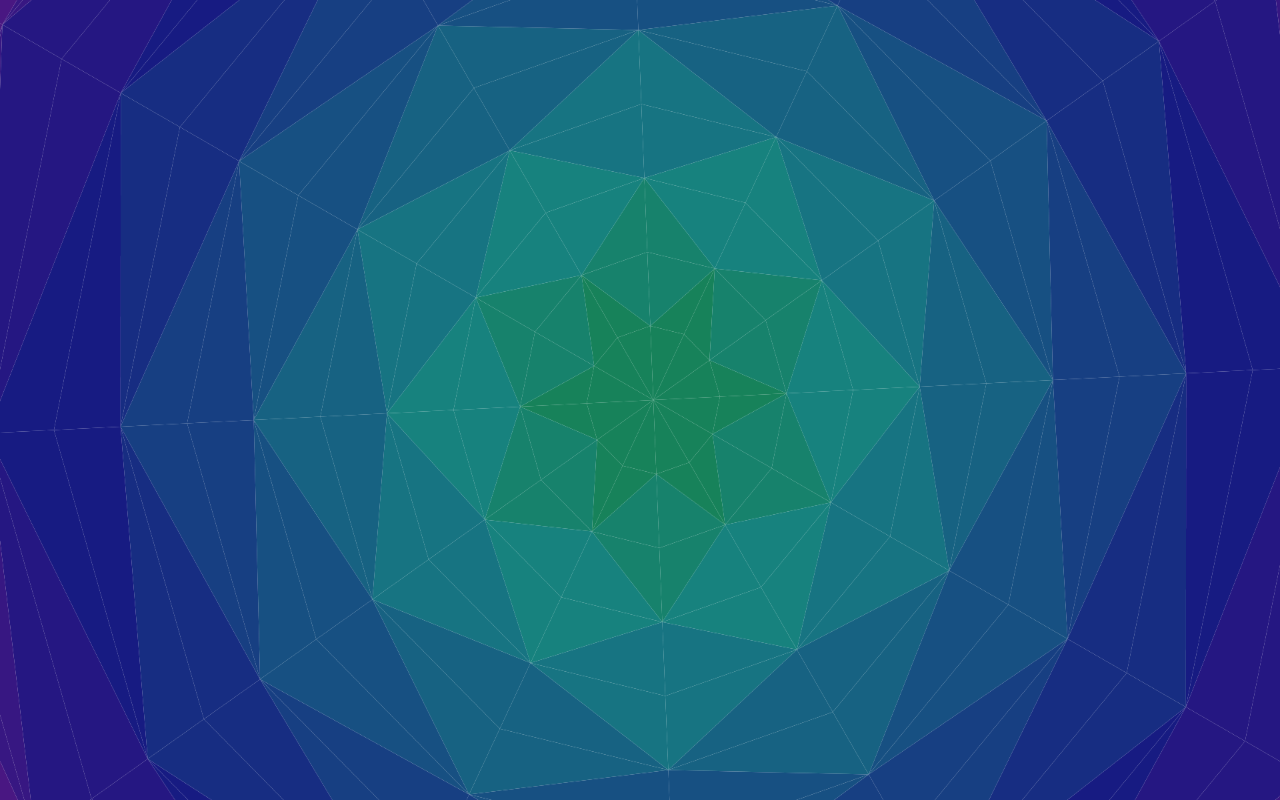
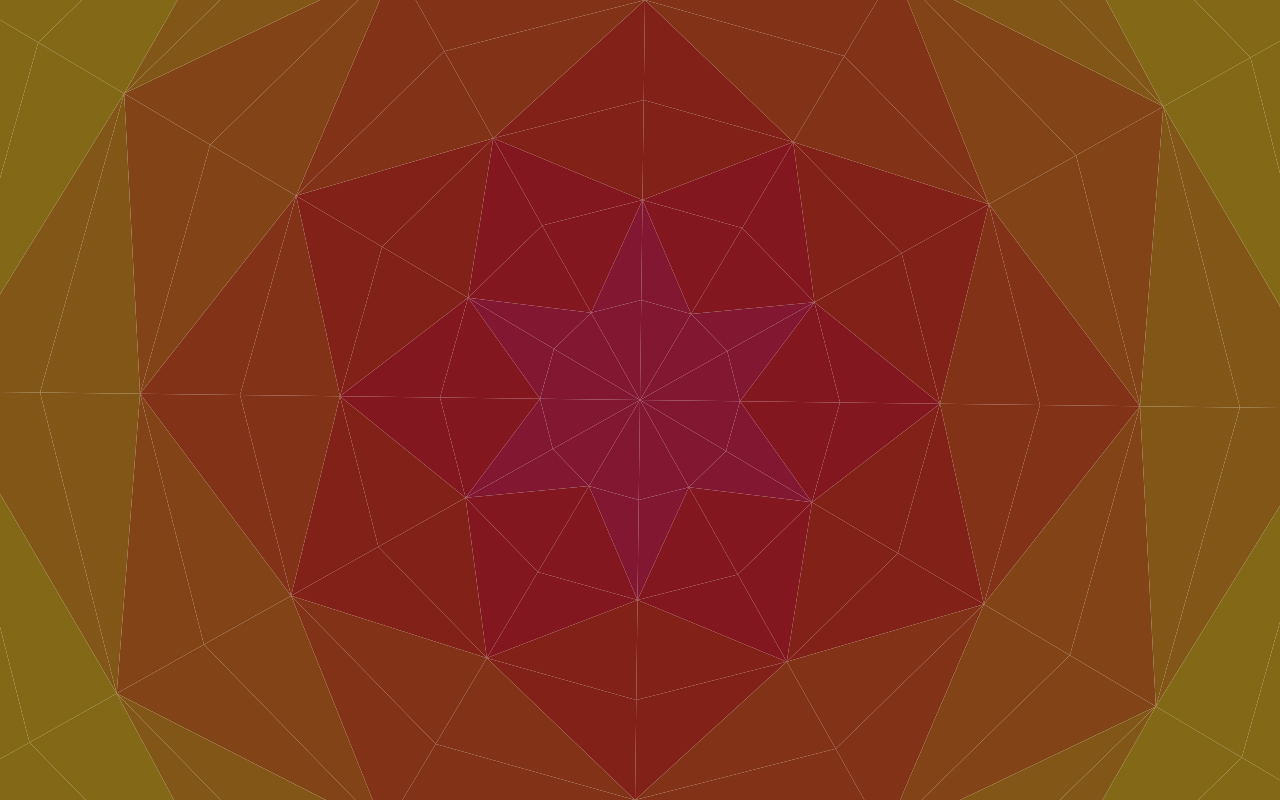
Before and after one commit to chrisguest75/svg_examples, a website built with Parcel: page 03_tesselate/index.html in a window 1280 px wide. Built offline with nearby package versions, Linux system fonts and the light colour scheme.

Commit message:
feat(tesselation): :sparkles: Now handling resize

```diff
--- a/03_tesselate/index.html
+++ b/03_tesselate/index.html
@@ -47,7 +47,7 @@
 
   <div class="absolute z-5 h-[100vh] w-[100vw] content-center">
 
-    <canvas class="h-[100vh] w-[100vw]" width="1920" height="1080" id="background">
+    <canvas class="h-[100vh] w-[100vw]" id="background">
 
     </canvas>
 
--- /dev/null
+++ b/03_tesselate/src/background1.ts
@@ -0,0 +1,40 @@
+import * as d3 from 'd3';
+import { Dimensions } from "./types";
+
+/**
+ *
+ */
+export function background1(dimensions: Dimensions, sides: number = 6) {
+  const canvas = d3.select('#background');
+  const ctx = canvas.node().getContext('2d');
+
+  const { width, height } = dimensions;
+  const centreX = 0; // Centre of the canvas
+  const centreY = 0; // Centre of the canvas
+  const radius = 100;   // Radius of the hexagon
+
+
+
+  for (let row = 0; row < Math.floor(height / radius) + 1; row++) {
+    for (let column = 0; column < Math.floor(width / (radius /2)) + 1; column++) {
+      const offset = row % 2 === 0 ? -radius: radius * -1.25;
+      ctx.beginPath();
+      for (let i = 0; i < sides; i++) {
+        const angle = ((Math.PI * 2) / sides) * i; // 60-degree intervals
+        const x = offset + (column * radius * 1.5) + ((centreX + radius) * Math.cos(angle));
+        const y = (row * radius * 1) + ((centreY + radius) * Math.sin(angle));
+        if (i === 0) {
+          ctx.moveTo(x, y);
+        } else {
+          ctx.lineTo(x, y);
+        }
+      }
+      ctx.closePath();
+
+      ctx.fillStyle = 'hsl('+ row * 10 +',70%,30%)';
+      //`hsl('${row* 3}', '70%', '30%')`;
+      ctx.fill();
+
+    }
+  }
+}
--- /dev/null
+++ b/03_tesselate/src/background2.ts
@@ -0,0 +1,87 @@
+import * as d3 from 'd3';
+import { Point, Dimensions } from './types';
+
+function polygon(radius: number, sides: number = 6, startAngle: number = 0): Array<Point> {
+  const points = [];
+
+  for (let i = 0; i < sides; i++) {
+    const angle = (((Math.PI * 2) / sides) * i) + startAngle; // 60-degree intervals
+    const x = (radius * Math.cos(angle));
+    const y = (radius * Math.sin(angle));
+    points.push({x, y});
+  }
+
+  return points
+}
+
+function drawPolygon(centre: Point,  points: Array<Point>, color: string) {
+  const canvas = d3.select('#background');
+  const ctx = canvas.node().getContext('2d');
+
+  const centreX = 0; // Centre of the canvas
+  const centreY = 0; // Centre of the canvas
+  const radius = 100;   // Radius of the hexagon
+
+  ctx.beginPath();
+  for (let i = 0; i < points.length; i++) {
+    const x = centre.x + points[i].x;
+    const y = centre.y + points[i].y;
+    if (i === 0) {
+      ctx.moveTo(x, y);
+    } else {
+      ctx.lineTo(x, y);
+    }
+  }
+  ctx.closePath();
+
+  ctx.fillStyle = color;
+  ctx.fill();
+}
+
+function drawRadial(center: Point, base: number, colour: number, startAngle: number) {
+
+  const outerPoints2 = polygon(base + 200, 6, startAngle);
+  const outerPoints1 = polygon(base + 100, 12, startAngle);
+  const innerPoints = polygon(base, 6, startAngle);
+
+
+  let o1 = outerPoints1.length - 1;
+  for (let o2 = 0; o2 < outerPoints2.length; o2++) {
+    let newPoints = [];
+    newPoints.push(outerPoints2[o2]);
+    newPoints.push(outerPoints1[o1]);
+    o1 = (o1 + 1) % outerPoints1.length;
+    newPoints.push(outerPoints1[o1]);
+    drawPolygon(center, newPoints, 'hsl('+ colour +',70%,30%)');
+
+    newPoints[0] = innerPoints[o2];
+    drawPolygon(center, newPoints, 'hsl('+ colour +',70%,30%)');
+
+    newPoints = [];
+    newPoints.push(outerPoints2[o2]);
+    newPoints.push(outerPoints1[o1]);
+    o1 = (o1 + 1) % outerPoints1.length;
+    newPoints.push(outerPoints1[o1]);
+    drawPolygon(center, newPoints, 'hsl('+ colour  +',70%,30%)');
+
+    newPoints[0] = innerPoints[o2];
+    drawPolygon(center, newPoints, 'hsl('+ colour  +',70%,30%)');
+
+  }
+}
+
+export function background2(dimensions: Dimensions, baseColour: number, baseAngle: number = 0) {
+  const center = {x: dimensions.width / 2, y: dimensions.height / 2}
+  drawRadial(center, 0, 10 + baseColour, baseAngle);
+  drawRadial(center, 100, 20 + baseColour, baseAngle + (Math.PI / 6));
+  drawRadial(center, 200, 30 + baseColour, baseAngle);
+  drawRadial(center, 300, 40 + baseColour, baseAngle + (Math.PI / 6));
+  drawRadial(center, 400, 50 + baseColour, baseAngle);
+  drawRadial(center, 500, 60 + baseColour, baseAngle + (Math.PI / 6));
+  drawRadial(center, 600, 70 + baseColour, baseAngle);
+  drawRadial(center, 700, 80 + baseColour, baseAngle + (Math.PI / 6));
+  drawRadial(center, 800, 90 + baseColour, baseAngle);
+  drawRadial(center, 900, 100 + baseColour, baseAngle + (Math.PI / 6));
+  drawRadial(center, 1000, 110 + baseColour, baseAngle);
+  drawRadial(center, 1100, 120 + baseColour, baseAngle + (Math.PI / 6));
+}
--- /dev/null
+++ b/03_tesselate/src/background3.ts
@@ -0,0 +1,9 @@
+import * as d3 from 'd3';
+
+export function background3() {
+  const canvas = d3.select('#background');
+  const ctx = canvas.node().getContext('2d');
+
+
+
+}
--- a/03_tesselate/src/main.ts
+++ b/03_tesselate/src/main.ts
@@ -1,134 +1,29 @@
 import * as d3 from 'd3';
+import { background1 } from './background1';
+import { background2 } from './background2';
+import { background3 } from './background3';
 
-type Point = {x: number, y: number};
-
-/**
- *
- */
-function background1(sides: number = 6) {
-  const canvas = d3.select('#background');
-  const ctx = canvas.node().getContext('2d');
-
-  const centreX = 0; // Centre of the canvas
-  const centreY = 0; // Centre of the canvas
-  const radius = 100;   // Radius of the hexagon
-
-  for (let row = 0; row < 14; row++) {
-    for (let column = 0; column < 16; column++) {
-      const offset = row % 2 === 0 ? -radius: radius * -1.25;
-      ctx.beginPath();
-      for (let i = 0; i < sides; i++) {
-        const angle = ((Math.PI * 2) / sides) * i; // 60-degree intervals
-        const x = offset + (column * radius * 1.5) + ((centreX + radius) * Math.cos(angle));
-        const y = (row * radius * 1) + ((centreY + radius) * Math.sin(angle));
-        if (i === 0) {
-          ctx.moveTo(x, y);
-        } else {
-          ctx.lineTo(x, y);
-        }
-      }
-      ctx.closePath();
-
-      ctx.fillStyle = 'hsl('+ row * 10 +',70%,30%)';
-      //`hsl('${row* 3}', '70%', '30%')`;
-      ctx.fill();
-
-    }
-  }
+function resize() {
+  const width = Math.max(document.documentElement.clientWidth || 0, window.innerWidth || 0)
+  const height = Math.max(document.documentElement.clientHeight || 0, window.innerHeight || 0)
+  d3.select('#background').attr('width', width).attr('height', height);
+  return { width, height };
 }
 
-function polygon(radius: number, sides: number = 6, startAngle: number = 0): Array<Point> {
-  const points = [];
+function redraw() {
+  const { width, height } = resize();
+  console.log(width, height);
+  //background1({ width, height }, 5);
+  //background1({ width, height }, 6);
 
-  for (let i = 0; i < sides; i++) {
-    const angle = (((Math.PI * 2) / sides) * i) + startAngle; // 60-degree intervals
-    const x = (radius * Math.cos(angle));
-    const y = (radius * Math.sin(angle));
-    points.push({x, y});
-  }
+  background2({ width, height }, Math.random() * 360, Math.random() * Math.PI);
 
-  return points
+  //background3();
 }
 
-function drawPolygon(centre: Point,  points: Array<Point>, color: string) {
-  const canvas = d3.select('#background');
-  const ctx = canvas.node().getContext('2d');
-
-  const centreX = 0; // Centre of the canvas
-  const centreY = 0; // Centre of the canvas
-  const radius = 100;   // Radius of the hexagon
-
-  ctx.beginPath();
-  for (let i = 0; i < points.length; i++) {
-    const x = centre.x + points[i].x;
-    const y = centre.y + points[i].y;
-    if (i === 0) {
-      ctx.moveTo(x, y);
-    } else {
-      ctx.lineTo(x, y);
-    }
-  }
-  ctx.closePath();
-
-  ctx.fillStyle = color;
-  ctx.fill();
-}
-
-function drawRadial(center: Point, base: number, colour: number, startAngle: number) {
-
-  const outerPoints2 = polygon(base + 200, 6, startAngle);
-  const outerPoints1 = polygon(base + 100, 12, startAngle);
-  const innerPoints = polygon(base, 6, startAngle);
-
-
-  let o1 = outerPoints1.length - 1;
-  for (let o2 = 0; o2 < outerPoints2.length; o2++) {
-    let newPoints = [];
-    newPoints.push(outerPoints2[o2]);
-    newPoints.push(outerPoints1[o1]);
-    o1 = (o1 + 1) % outerPoints1.length;
-    newPoints.push(outerPoints1[o1]);
-    drawPolygon(center, newPoints, 'hsl('+ colour +',70%,30%)');
-
-    newPoints[0] = innerPoints[o2];
-    drawPolygon(center, newPoints, 'hsl('+ colour +',70%,30%)');
-
-    newPoints = [];
-    newPoints.push(outerPoints2[o2]);
-    newPoints.push(outerPoints1[o1]);
-    o1 = (o1 + 1) % outerPoints1.length;
-    newPoints.push(outerPoints1[o1]);
-    drawPolygon(center, newPoints, 'hsl('+ colour  +',70%,30%)');
-
-    newPoints[0] = innerPoints[o2];
-    drawPolygon(center, newPoints, 'hsl('+ colour  +',70%,30%)');
-
-  }
-}
-
-function background2(baseColour: number, baseAngle: number = 0) {
-  const center = {x: 980, y: 540}
-  drawRadial(center, 0, 10 + baseColour, baseAngle);
-  drawRadial(center, 100, 20 + baseColour, baseAngle + (Math.PI / 6));
-  drawRadial(center, 200, 30 + baseColour, baseAngle);
-  drawRadial(center, 300, 40 + baseColour, baseAngle + (Math.PI / 6));
-  drawRadial(center, 400, 50 + baseColour, baseAngle);
-  drawRadial(center, 500, 60 + baseColour, baseAngle + (Math.PI / 6));
-  drawRadial(center, 600, 70 + baseColour, baseAngle);
-  drawRadial(center, 700, 80 + baseColour, baseAngle + (Math.PI / 6));
-  drawRadial(center, 800, 90 + baseColour, baseAngle);
-  drawRadial(center, 900, 100 + baseColour, baseAngle + (Math.PI / 6));
-  drawRadial(center, 1000, 110 + baseColour, baseAngle);
-  drawRadial(center, 1100, 120 + baseColour, baseAngle + (Math.PI / 6));
-}
-
-
 function initialise() {
-  //background1(5);
-  //background1(6);
-
-  background2(Math.random() * 360, Math.random() * Math.PI);
-
+  redraw();
+  addEventListener("resize", (event) => redraw());
 }
 
 initialise();
--- /dev/null
+++ b/03_tesselate/src/types.ts
@@ -0,0 +1,11 @@
+
+
+export type Dimensions = {
+    width: number,
+    height: number
+};
+
+export type Point = {
+    x: number,
+    y: number
+};
```
